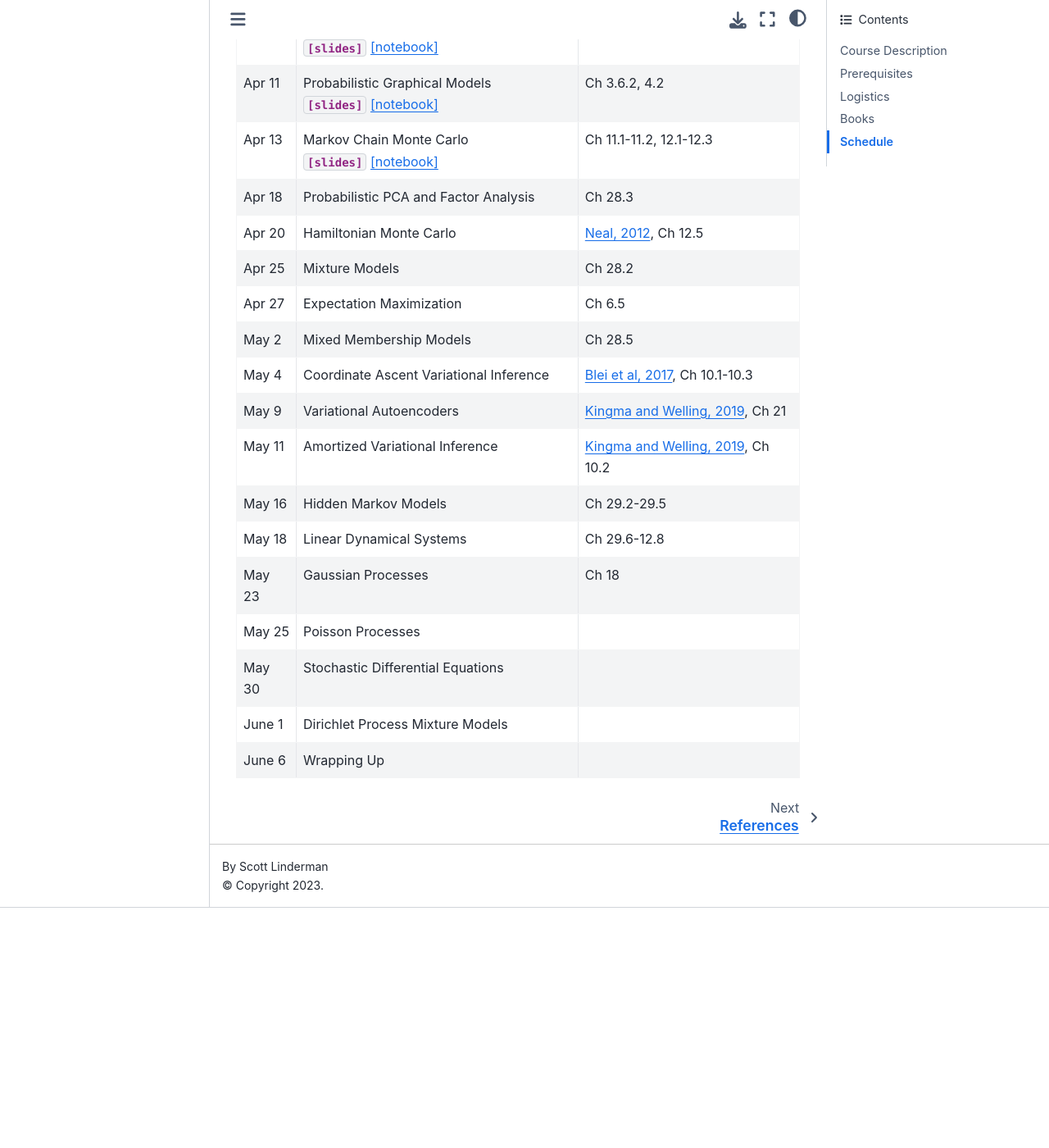
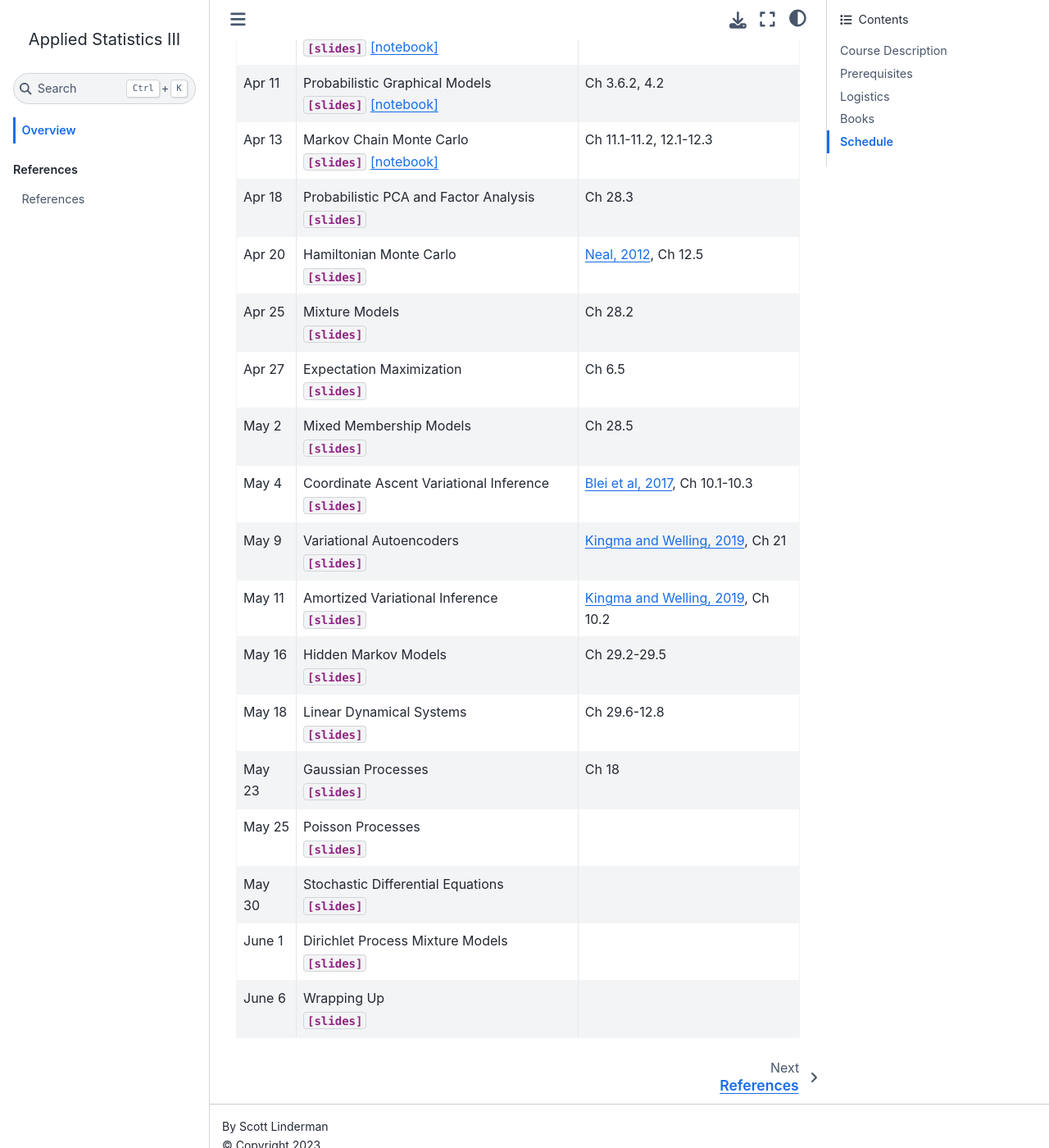
Before and after one commit to slinderman/stats305c, a Jupyter Book: the page built from index.md, in a window 1280 px wide and 1400 px high, scrolled down 1488 px. Shown: the whole window at 82% size. Built offline with Jupyter Book 1.0.4 settings and Sphinx 7.4.7 and the Sphinx Book theme 1.1.4, drawn with Linux system fonts in a browser that asks for light colours; pages that are not in the unit, such as notebooks, are missing from menus; before the commit the page ends 2595 px from its top, so only the background shows below that.

Commit message:
adding links for all the slides

```diff
--- a/index.md
+++ b/index.md
@@ -37,18 +37,18 @@
 | Apr 6  | Multivariate Normal Distribution <br> {Download}`[slides]<slides/annotated/lecture02-mvn.pdf>` [[notebook]](notebooks/02_mvn.ipynb)| Ch 2,3, 3.4.4 |
 | Apr 11 | Probabilistic Graphical Models <br> {Download}`[slides]<slides/annotated/lecture03_pgms.pdf>` [[notebook]](notebooks/03_hier_gauss.ipynb) | Ch 3.6.2, 4.2 |
 | Apr 13 | Markov Chain Monte Carlo <br> {Download}`[slides]<slides/lecture04_mcmc.pdf>` [[notebook]](notebooks/04_mcmc.ipynb) | Ch 11.1-11.2, 12.1-12.3 |
-| Apr 18 | Probabilistic PCA and Factor Analysis | Ch 28.3 |
-| Apr 20 | Hamiltonian Monte Carlo | [Neal, 2012](https://arxiv.org/abs/1206.1901), Ch 12.5 |
-| Apr 25 | Mixture Models | Ch 28.2 |
-| Apr 27 | Expectation Maximization | Ch 6.5 |
-| May 2  | Mixed Membership Models | Ch 28.5 |
-| May 4  | Coordinate Ascent Variational Inference | [Blei et al, 2017](https://www.tandfonline.com/doi/full/10.1080/01621459.2017.1285773), Ch 10.1-10.3 |
-| May 9  | Variational Autoencoders | [Kingma and Welling, 2019](https://arxiv.org/pdf/1906.02691.pdf), Ch 21|
-| May 11 | Amortized Variational Inference | [Kingma and Welling, 2019](https://arxiv.org/pdf/1906.02691.pdf), Ch 10.2|
-| May 16 | Hidden Markov Models | Ch 29.2-29.5 |
-| May 18 | Linear Dynamical Systems | Ch 29.6-12.8 |
-| May 23 | Gaussian Processes | Ch 18 |
-| May 25 | Poisson Processes | |
-| May 30 | Stochastic Differential Equations | |
-| June 1 | Dirichlet Process Mixture Models | |
-| June 6 | Wrapping Up | |
+| Apr 18 | Probabilistic PCA and Factor Analysis <br> {Download}`[slides]<slides/lecture05-continuous_lvms.pdf>` | Ch 28.3 |
+| Apr 20 | Hamiltonian Monte Carlo <br> {Download}`[slides]<slides/lecture06-hmc.pdf>` | [Neal, 2012](https://arxiv.org/abs/1206.1901), Ch 12.5 |
+| Apr 25 | Mixture Models <br> {Download}`[slides]<slides/lecture07-mixtures.pdf>`  | Ch 28.2 |
+| Apr 27 | Expectation Maximization <br> {Download}`[slides]<slides/lecture08-em.pdf>` | Ch 6.5 |
+| May 2  | Mixed Membership Models <br> {Download}`[slides]<slides/lecture09-lda_cavi.pdf>` | Ch 28.5 |
+| May 4  | Coordinate Ascent Variational Inference <br> {Download}`[slides]<slides/lecture10-lda_cavi.pdf>` | [Blei et al, 2017](https://www.tandfonline.com/doi/full/10.1080/01621459.2017.1285773), Ch 10.1-10.3 |
+| May 9  | Variational Autoencoders <br> {Download}`[slides]<slides/lecture11-12-vaes.pdf>` | [Kingma and Welling, 2019](https://arxiv.org/pdf/1906.02691.pdf), Ch 21|
+| May 11 | Amortized Variational Inference <br> {Download}`[slides]<slides/lecture11-12-vaes.pdf>` | [Kingma and Welling, 2019](https://arxiv.org/pdf/1906.02691.pdf), Ch 10.2|
+| May 16 | Hidden Markov Models <br> {Download}`[slides]<slides/lecture13_hmms.pdf>` | Ch 29.2-29.5 |
+| May 18 | Linear Dynamical Systems <br> {Download}`[slides]<slides/lecture14-lds.pdf>` | Ch 29.6-12.8 |
+| May 23 | Gaussian Processes <br> {Download}`[slides]<slides/lecture15-gps.pdf>`| Ch 18 |
+| May 25 | Poisson Processes <br> {Download}`[slides]<slides/lecture16-poisson_processes.pdf>` | |
+| May 30 | Stochastic Differential Equations <br> {Download}`[slides]<slides/lecture17-sdes.pdf>` | |
+| June 1 | Dirichlet Process Mixture Models <br> {Download}`[slides]<slides/lecture18-dpmm.pdf>`| |
+| June 6 | Wrapping Up <br> {Download}`[slides]<slides/lecture19-wrap_up.pdf>`| |
```
